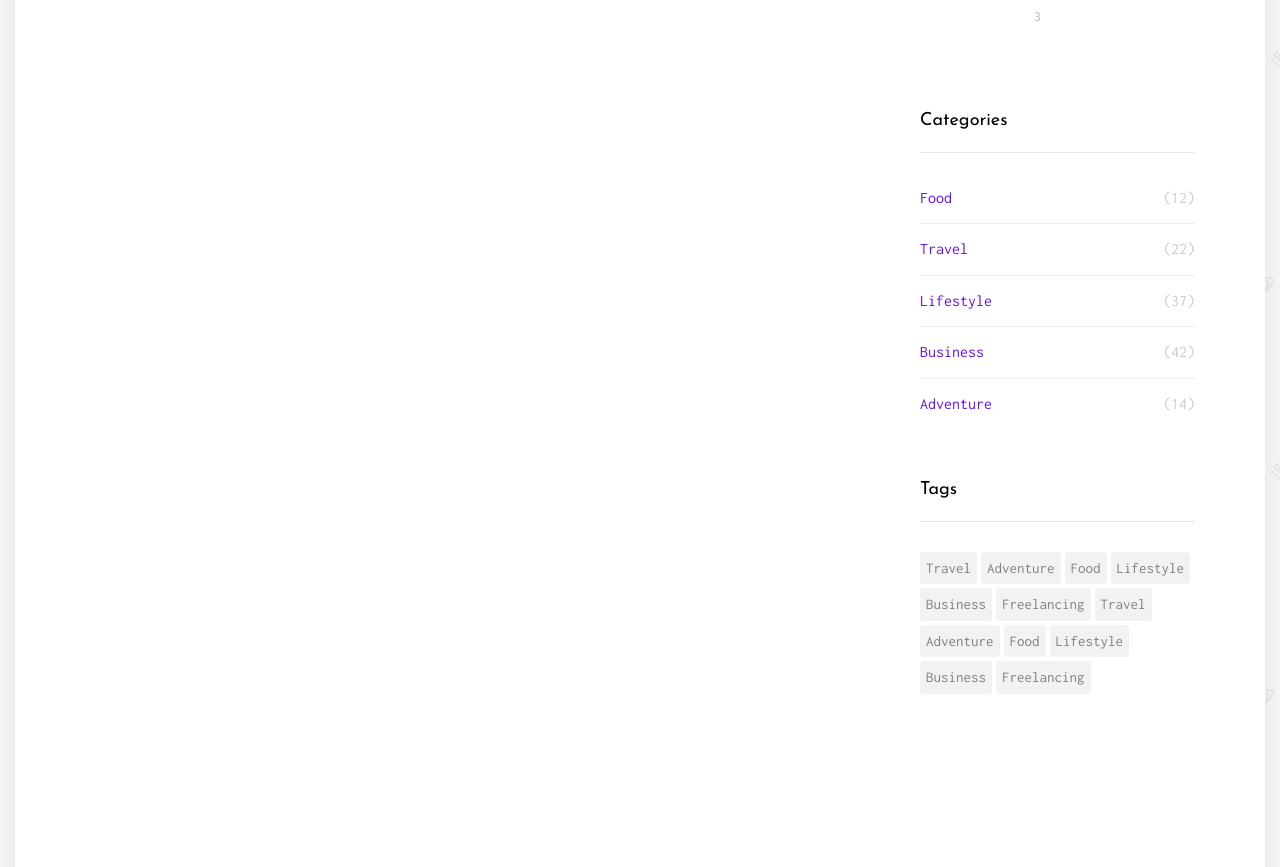
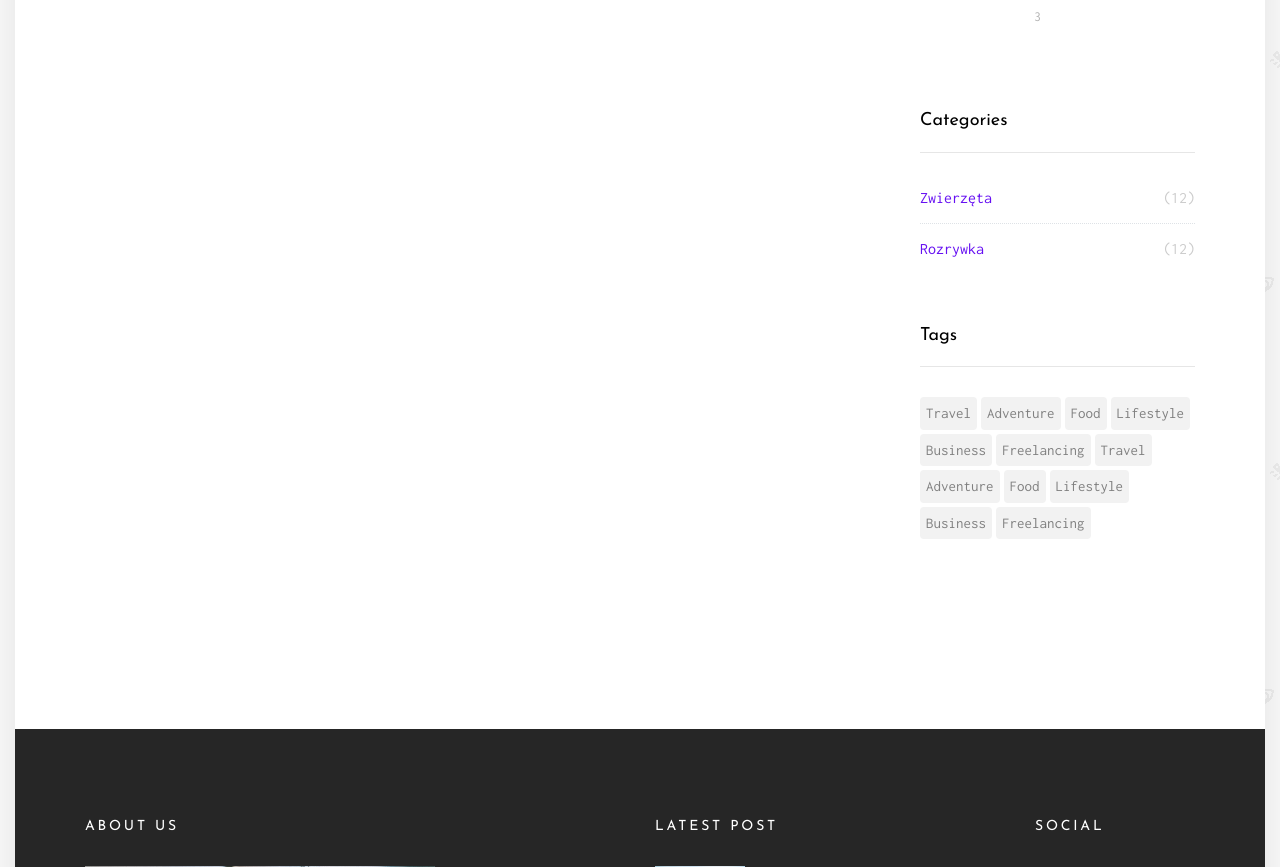
Before and after one commit to hhef/salt_and_pepper_shakers, a Django app: page /about/ in a window 1280 px wide. Shown: the part 2263-3130 px from the top of the page. Run offline with Django 3.2, Linux system fonts and the light colour scheme; data comes from the database, SQL or seed files in the repository; some libraries are stand-ins or nearby versions.

Commit message:
add categories to base.html

```diff
--- a/posts/context_processors.py
+++ b/posts/context_processors.py
@@ -1,7 +1,12 @@
-from posts.models import Post
+from posts.models import Post, Category
 from random import sample
 
 
 def slider(request):
     random_posts = Post.objects.filter(name='Elvis')
     return {'random_posts': random_posts}
+
+
+def categories(request):
+    categories = Category.objects.all()
+    return {'categories': categories}
--- a/posts/templates/posts/base.html
+++ b/posts/templates/posts/base.html
@@ -94,11 +94,9 @@
                 <li class="nav-item dropdown">
                   <a class="nav-link dropdown-toggle" href="#" id="dropdown05" data-toggle="dropdown" aria-haspopup="true" aria-expanded="false">Categories</a>
                   <div class="dropdown-menu" aria-labelledby="dropdown05">
-                    <a class="dropdown-item" href="#">Lifestyle</a>
-                    <a class="dropdown-item" href="#">Food</a>
-                    <a class="dropdown-item" href="#">Adventure</a>
-                    <a class="dropdown-item" href="#">Travel</a>
-                    <a class="dropdown-item" href="#">Business</a>
+                    {% for category in categories %}
+                      <a class="dropdown-item" href="#">{{ category.name }}</a>
+                    {% endfor %}
                   </div>
 
                 </li>
@@ -246,11 +244,9 @@
             <div class="sidebar-box">
               <h3 class="heading">Categories</h3>
               <ul class="categories">
-                <li><a href="#">Food <span>(12)</span></a></li>
-                <li><a href="#">Travel <span>(22)</span></a></li>
-                <li><a href="#">Lifestyle <span>(37)</span></a></li>
-                <li><a href="#">Business <span>(42)</span></a></li>
-                <li><a href="#">Adventure <span>(14)</span></a></li>
+                {% for category in categories %}
+                  <li><a href="#">{{category.name}} <span>(12)</span></a></li>
+                {% endfor %}
               </ul>
             </div>
             <!-- END sidebar-box -->
--- a/salt_and_pepper_shakers/settings.py
+++ b/salt_and_pepper_shakers/settings.py
@@ -64,6 +64,7 @@ TEMPLATES = [
                 'django.contrib.auth.context_processors.auth',
                 'django.contrib.messages.context_processors.messages',
                 'posts.context_processors.slider',
+                'posts.context_processors.categories',
             ],
         },
     },
```
